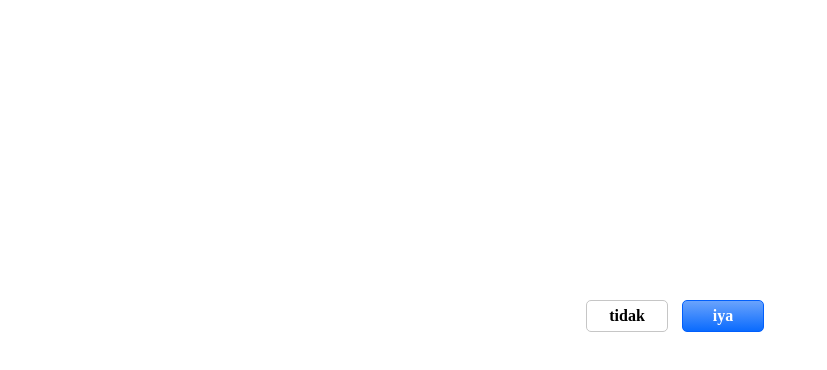
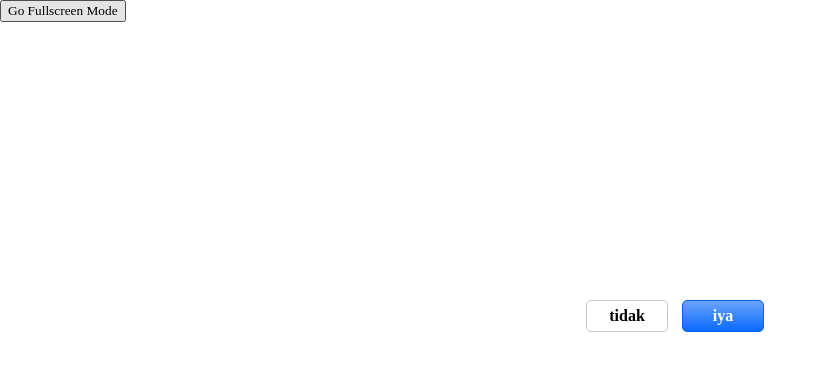
Before and after one commit to Timikaro/movebutton, a plain HTML site: page index.html in a window 1280 px wide. Shown: the whole page, without its empty margins (0-827 px from the left). Drawn offline with nearby package versions, Linux system fonts and the light colour scheme.

Commit message:
Update index.html

```diff
--- a/index.html
+++ b/index.html
@@ -8,7 +8,7 @@
 </head>
 <body>
     <!-- <div class="mywindow myanimated myhide" id="mywindow" style="width: 500px; height: 240px"> -->
-
+    <button onclick="openFullscreen();">Go Fullscreen Mode</button>
             <div class="mybutton">
                 <div class ="klikN" >tidak</div>
                 <div class="klikY">iya</div>
```
